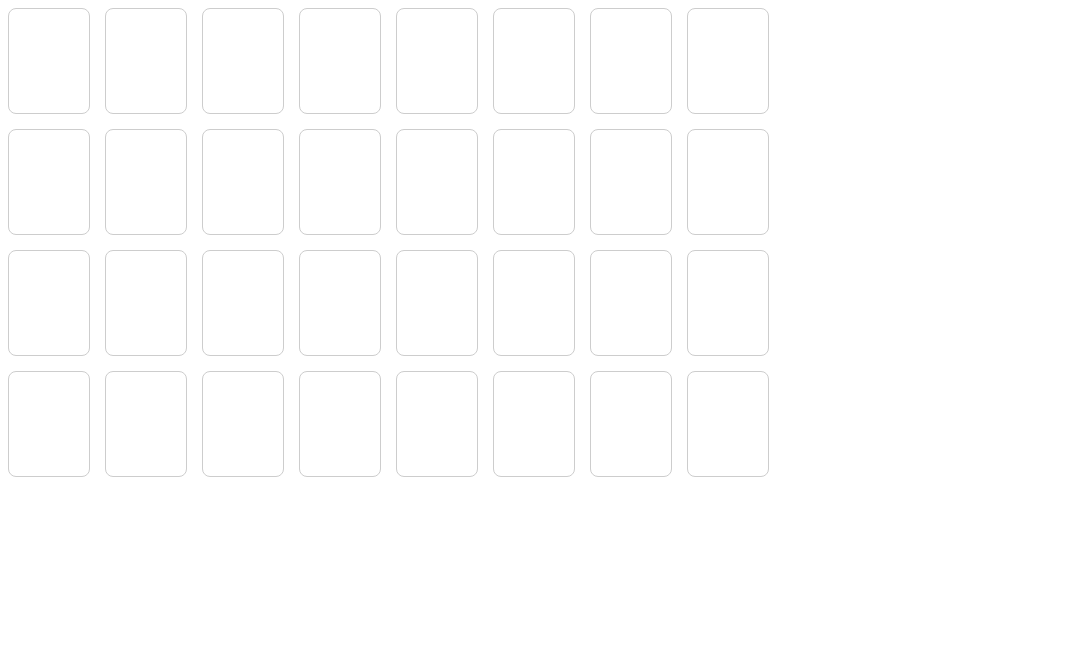
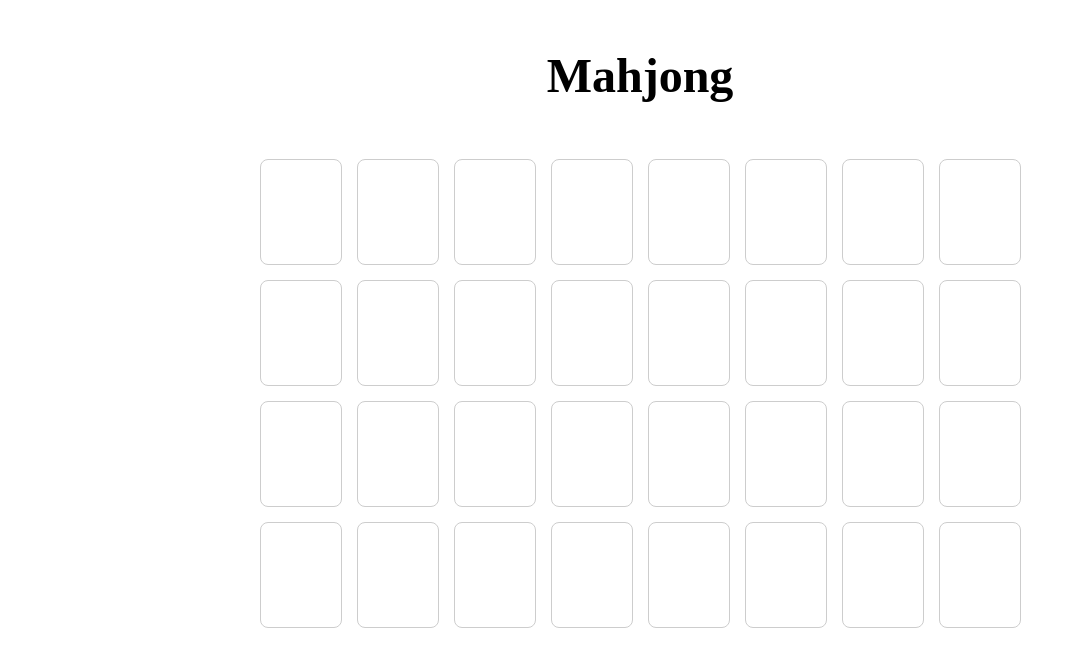
Before and after one commit to lidiia-deineko/lanars-test-task, a React (Create React App) app: page / in a window 1280 px wide. Shown: the top 666 px of the page, without its empty margins (0-1076 px from the left). Built offline with nearby package versions, Linux system fonts and the light colour scheme.

Commit message:
Add title

```diff
--- a/src/App.css
+++ b/src/App.css
@@ -1,5 +1,10 @@
 .App {
   text-align: center;
+  display: flex;
+  flex-direction: column;
+  justify-content: center;
+  align-items: center;
+  /* padding-top: 150px; */
 }
 
 .App-logo {
@@ -35,6 +40,15 @@
   to {
     transform: rotate(360deg);
   }
+}
+
+.title{
+  font-family: 'Poppins';
+  font-style: normal;
+  font-weight: 700;
+  font-size: 48px;
+  line-height: 72px;
+  color: #000000;
 }
 
 .card-wrapper{
--- a/src/App.js
+++ b/src/App.js
@@ -63,6 +63,7 @@ function App() {
 
   return (
     <div className="App">
+      <h2 className='title'>Mahjong</h2>
       <ListCards clickOnCard={clickCard} />
     </div>
   );
```
